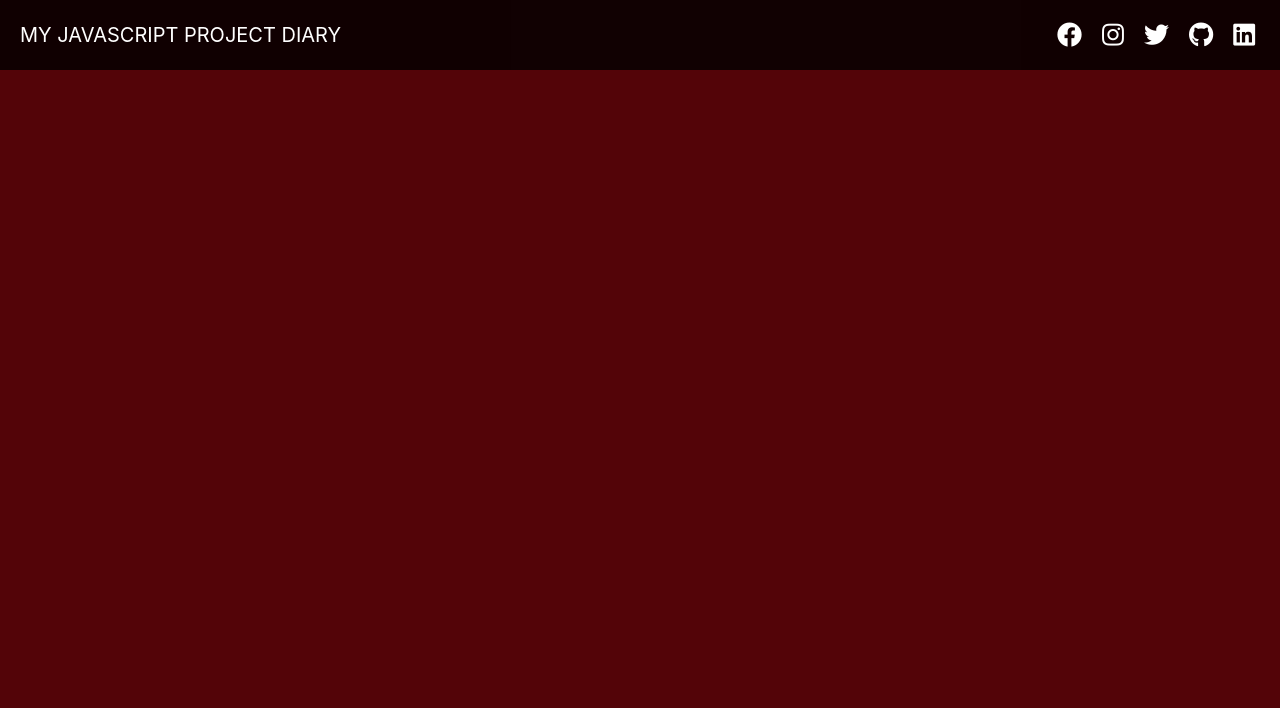
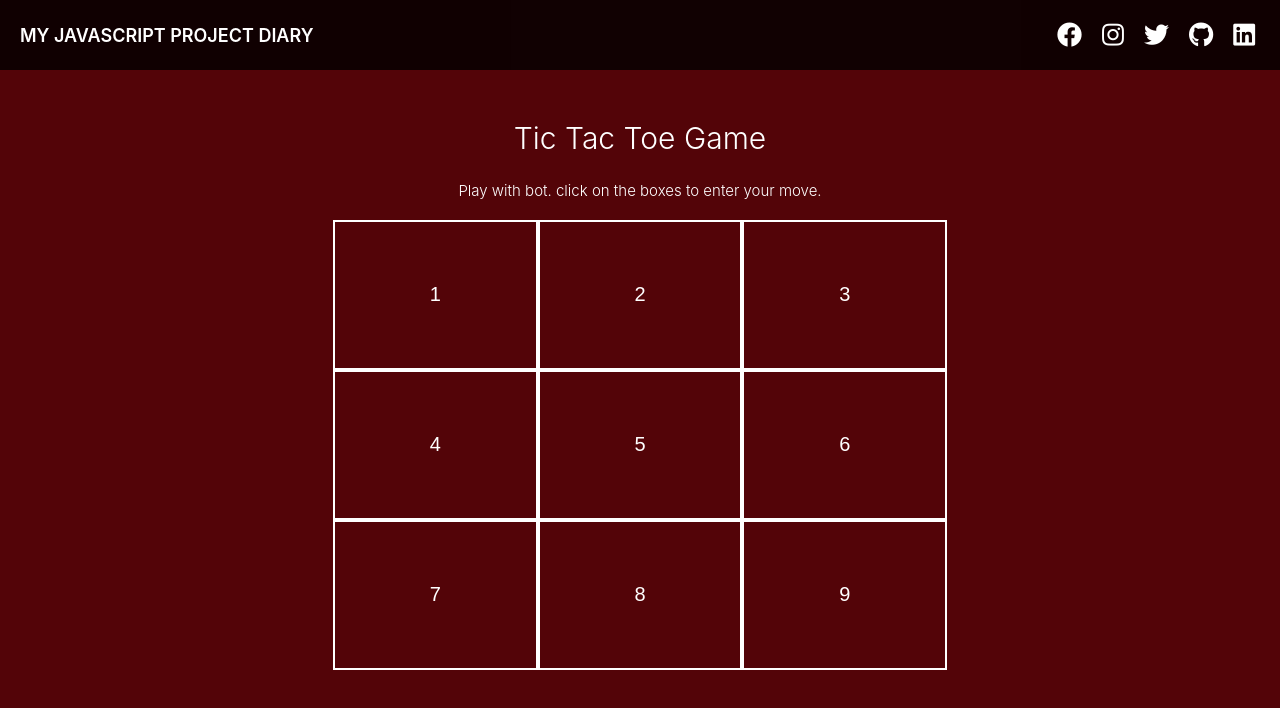
Before and after one commit to Niraj-123456/reactjs-project-diary, a React (Create React App) app: page / in a window 1280 px wide. Shown: the top 708 px of the page. Built offline with nearby package versions, Linux system fonts and the light colour scheme.

Commit message:
Add: Tic Tac Toe Section

```diff
--- a/src/App.js
+++ b/src/App.js
@@ -1,13 +1,15 @@
 // import './App.css';
 import Home from './components/Home'
+import Header from './components/Header'
 import styled from 'styled-components'
 
 function App() {
   return (
     <div className="App">
       <Container>
+        <Header />
         <Home />
-        </Container>
+      </Container>
     </div>
   );
 }
--- a/src/components/Header.js
+++ b/src/components/Header.js
@@ -21,7 +21,7 @@
 export default Header
 
 
-const Container = styled.section`
+const Container = styled.div`
     width: 100%;
 `
 
@@ -29,12 +29,15 @@
     height: 70px;
     background: rgba(0, 0, 0, 0.8);
     position: fixed;
+    top: 0;
+    left: 0;
     width: 100%;
     display: flex;
     align-items: center;
     p {
         color: #fff;
-        font-size: 20px;
+        font-size: 18px;
+        font-weight: 600;
         text-transform: uppercase;
         padding: 0 20px;
     }
@@ -57,7 +60,7 @@
         }
 
         &:hover {
-            transform: scale(1.1, 1.1);
+            transform: scale(1.2, 1.2);
         }
     }
 
--- a/src/components/Home.js
+++ b/src/components/Home.js
@@ -1,22 +1,33 @@
-import React from 'react'
+import React, { Component } from 'react'
 import styled from 'styled-components'
-import Header from './Header'
+import TicTacToe from './TicTacToe'
 
-function Home() {
-    return (
-        <Container>
-            <Header />
-        </Container>
-    )
+class Home extends Component {
+    state = {
+        pressed: false,
+    }
+
+    onBoxSelected = () => {
+        this.setState((prevState, prevProps) => {
+            return { pressed: !prevState.pressed }
+        });
+        console.log(this.state.pressed);
+    }
+
+    render() {
+        return (
+            <Container>
+                <TicTacToe onBoxSelected={ this.onBoxSelected } />
+            </Container>
+        )
+    }
 }
 
 export default Home
 
 const Container = styled.div`
     width: 100%;
-    margin: 0;
-
-    h2 {
-        color: #fff;
-    }
+    position: absolute;
+    top: 70px;
+    left: 0;
 `
--- /dev/null
+++ b/src/components/TicTacToe.js
@@ -0,0 +1,64 @@
+import React from 'react'
+import styled from 'styled-components'
+
+function TicTacToe(props) {
+
+    return (
+        <Container>
+            <h2>Tic Tac Toe Game</h2>
+            <p>Play with bot. click on the boxes to enter your move.</p>
+            <Content>
+                <button onClick={ props.onBoxSelected }>1</button>
+                <button>2</button>
+                <button>3</button>
+                <button>4</button>
+                <button>5</button>
+                <button>6</button>
+                <button>7</button>
+                <button>8</button>
+                <button>9</button>
+            </Content>
+        </Container>
+    )
+}
+
+export default TicTacToe
+
+
+const Container  = styled.div`
+    width: 80%;
+    margin: auto;
+    margin-top: 50px;
+
+    h2, p {
+        color: #fff;
+        text-align: center;
+        font-size: 30px;
+        font-weight: 300;
+    }
+
+    p {
+        font-size: 15px;
+    }
+`
+
+const Content = styled.div`
+    width: 60%;
+    margin: auto;
+    margin-top: 20px;
+    display: grid;
+    grid-template-columns: repeat(3, minmax(0, 1fr));
+
+    button {
+        height: 150px;
+        background-color: transparent;
+        cursor: pointer;
+        border: solid 2px #fff;
+        color: #fff;
+        font-size: 20px;
+
+        &:hover {
+            background-color: rgba(0, 0, 0, 0.5);
+        }
+    }
+`
```
